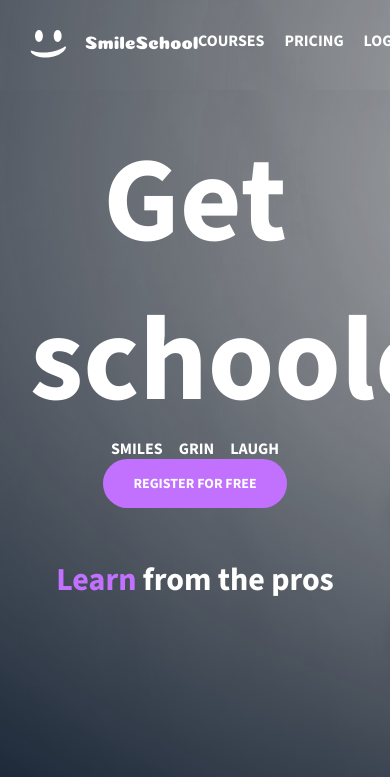
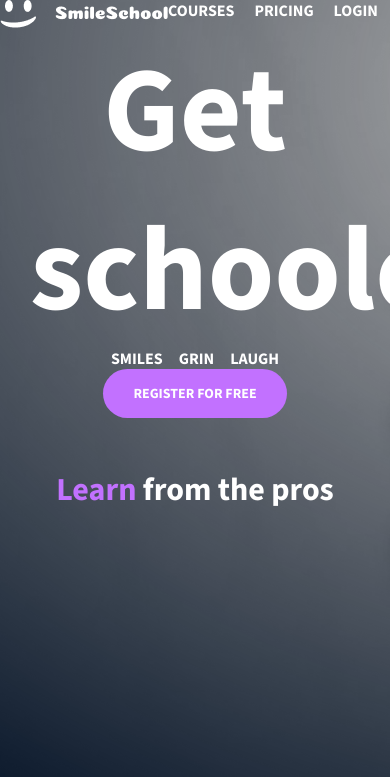
Before and after one commit to mar-alabi/alx_html_css, a plain HTML site: page css_advanced/index.html in a window 390 px wide. Shown: the top 777 px of the page. Drawn offline with nearby package versions, Linux system fonts and the light colour scheme.

```diff
--- a/css_advanced/styles.css
+++ b/css_advanced/styles.css
@@ -10,7 +10,9 @@
   font-family: "Source Sans 3", sans-serif;
 }
 
-header,
+header {
+  position: absolute;
+}
 .hero {
   background-image: url(./images/hero_background.png);
   padding: 30px;
```
Also changed, not shown: 1 other file.
